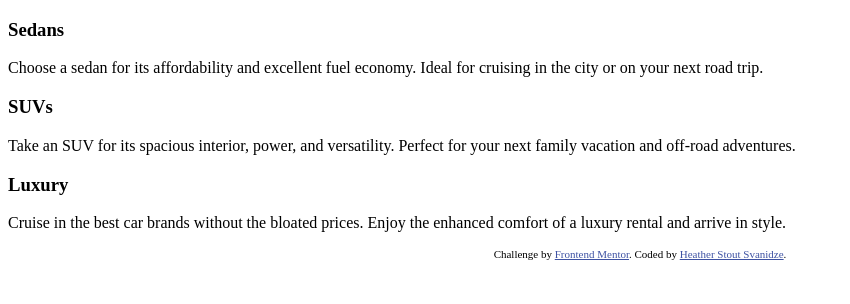
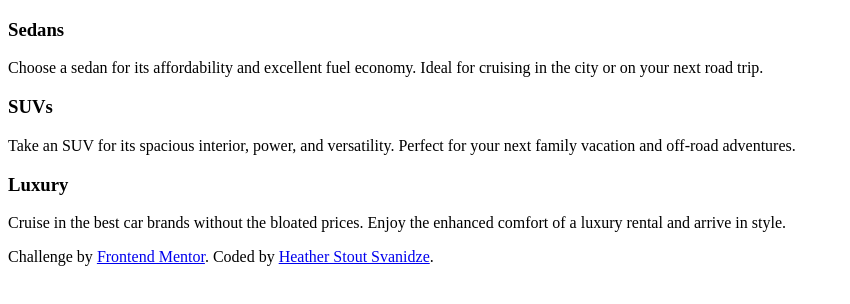
Before and after one commit to heathersvanidze/3-column-preview-card-component-main, a plain HTML site: page index.html in a window 1280 px wide. Shown: the whole page, without its empty margins (0-850 px from the left). Drawn offline with Linux system fonts and the light colour scheme.

Commit message:
Linked stylesheet

```diff
--- a/index.html
+++ b/index.html
@@ -8,11 +8,8 @@
 
   <title>Frontend Mentor | 3-column preview card component</title>
 
-  <!-- Feel free to remove these styles or customise in your own stylesheet 👍 -->
-  <style>
-    .attribution { font-size: 11px; text-align: center; }
-    .attribution a { color: hsl(228, 45%, 44%); }
-  </style>
+  <link rel="stylesheet" href="./style.css">
+
 </head>
 <body>
 <main>
--- /dev/null
+++ b/style.css
@@ -0,0 +1 @@
+/*GENERAL STYLES*/
```
